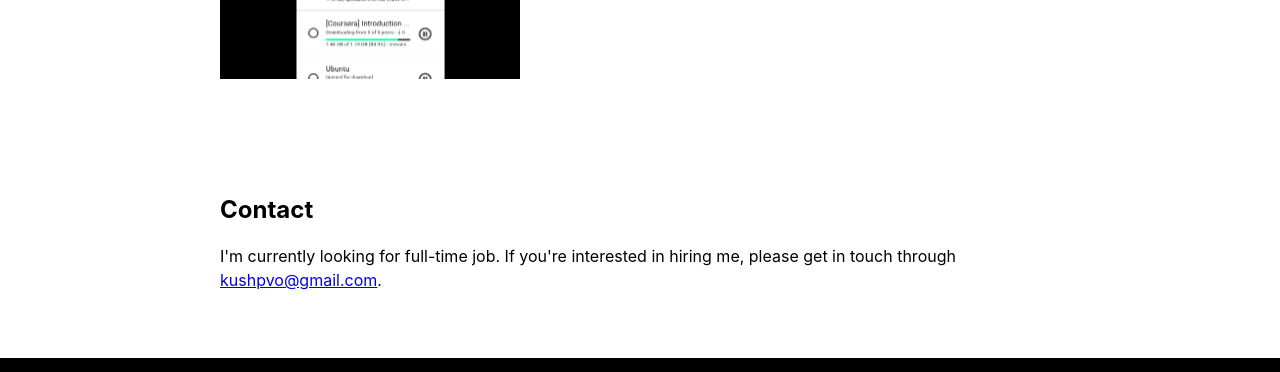
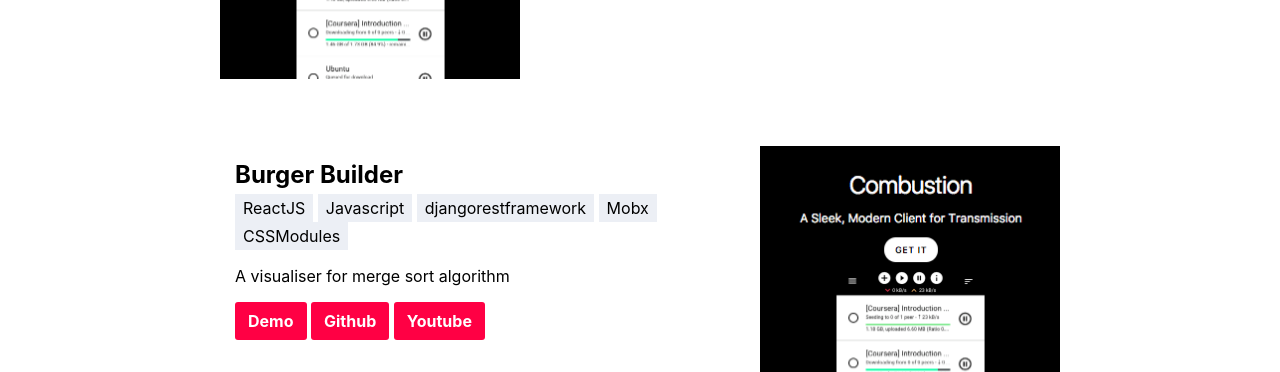
Before and after one commit to kushpvo/kushpvo.github.io, a website: page index.html in a window 1280 px wide. Shown: the part 1872-2244 px from the top of the page. Drawn offline with Linux system fonts and the light colour scheme.

Commit message:
Added project 5 - Burger Builder

```diff
--- a/index.html
+++ b/index.html
@@ -86,7 +86,7 @@
             </div>
             <p>A visualiser for merge sort algorithm</p>
             <div>
-              <a class="btn" href="https://kushpvo.github.io/sorting-visualizer" target="_blank">Demo</a>
+              <a class="btn" href="https://mergesort.kushanvora.com" target="_blank">Demo</a>
               <a class="btn" href="https://github.com/kushpvo/sorting-visualizer" target="_blank">Github</a>
               <a class="btn" href="#" target="_blank">Youtube</a>
             </div>
@@ -139,6 +139,29 @@
           </div>
         </div>
 
+        <!-- PROJECT 5 -->
+        <div class="project">
+          <div class="project__img-container">
+            <img class="project__img" src="img/combustion.png" alt="Combustion Screenshot" />
+          </div>
+          <div class="project__details">
+            <h2 class="project__name">Burger Builder</h2>
+            <div class="skill-tags">
+              <div class="skill-tag">ReactJS</div>
+              <div class="skill-tag">Javascript</div>
+              <div class="skill-tag">djangorestframework</div>
+              <div class="skill-tag">Mobx</div>
+              <div class="skill-tag">CSSModules</div>
+            </div>
+            <p>A visualiser for merge sort algorithm</p>
+            <div>
+              <a class="btn" href="https://burgerbuilder.kushanvora.com" target="_blank">Demo</a>
+              <a class="btn" href="https://github.com/kushpvo/burger-builder-react" target="_blank">Github</a>
+              <a class="btn" href="#" target="_blank">Youtube</a>
+            </div>
+          </div>
+        </div>
+
         <!-- PROJECTS END -->
       </div>
 
```
